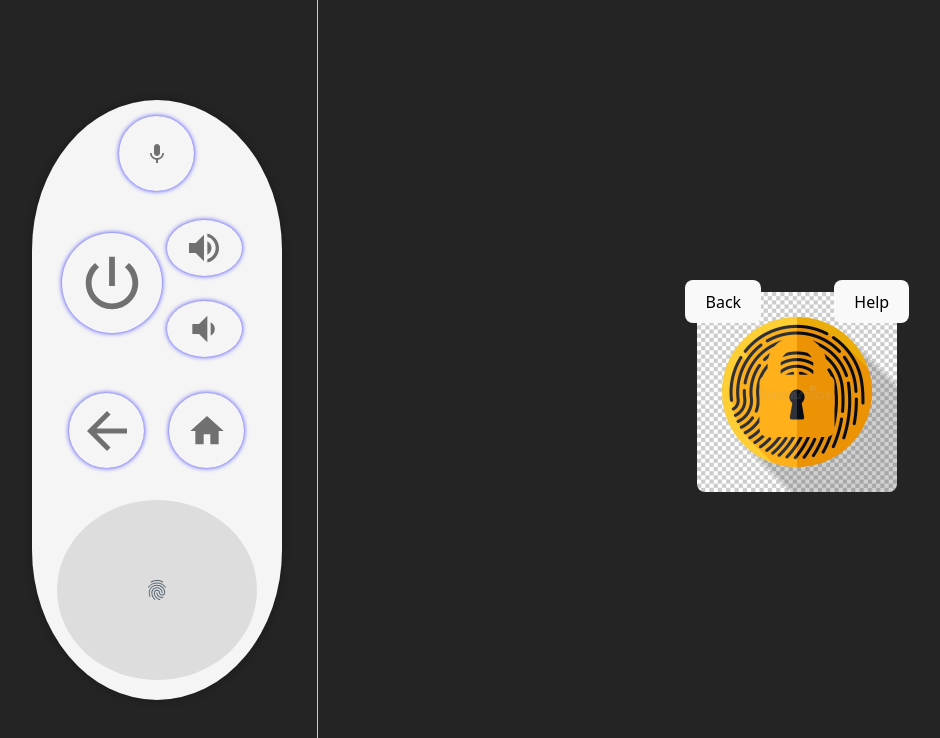
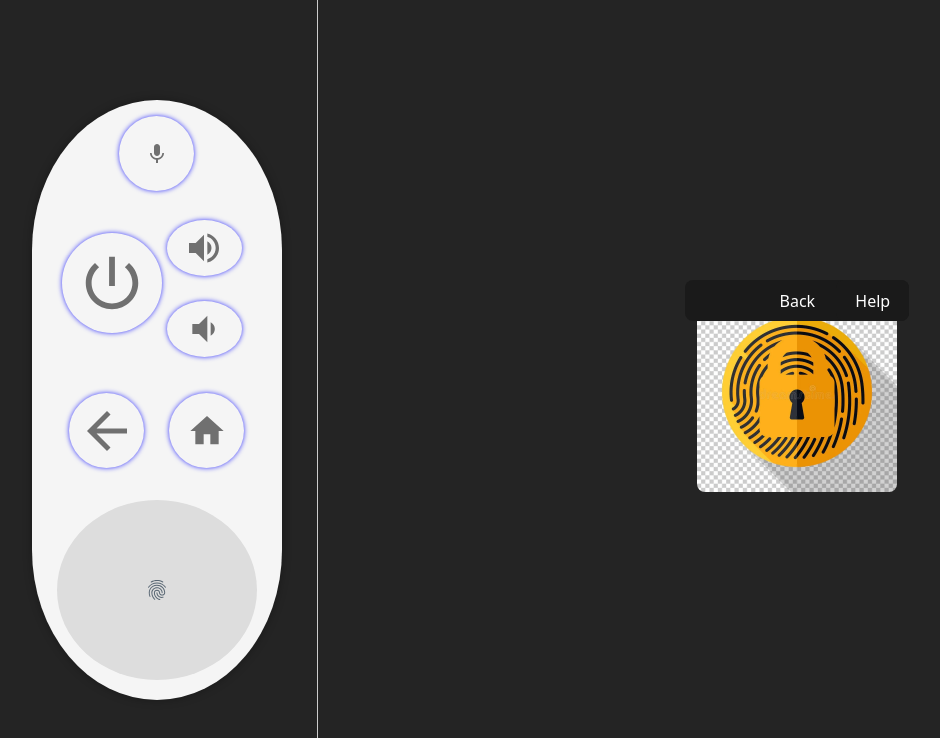
Before and after one commit to Zhai790/CPSC-481, a React (Vite) app in the folder my-react-app/: page /security in a window 1280 px wide. Shown: the top 738 px of the page, without its empty margins (3-943 px from the left). Built offline with nearby package versions, Linux system fonts and the light colour scheme.

Commit message:
Consistency in css styles, trying to fix formatting

```diff
--- /dev/null
+++ b/my-react-app/src/pages/Insights.css
@@ -0,0 +1,31 @@
+.container {
+    padding: 2rem;
+    text-align: center;
+    position: relative;
+  }
+
+  .button {
+    position: absolute;
+    top: 20px;
+    padding: 0.6rem 1.2rem;
+    font-size: 1rem;
+    background-color: #1a1a1a;
+    color: white;
+    border: none;
+    border-radius: 8px;
+    cursor: pointer;
+  }
+
+  .header {
+    margin-bottom: 2rem;
+    font-size: 2rem;
+  }
+
+  .table {
+    width: 80%;
+    margin: 0 auto;
+    border-collapse: collapse;
+    text-align: left;
+    background-color: #fff;
+    color: #000;
+  }
--- a/my-react-app/src/pages/InsightsPage.tsx
+++ b/my-react-app/src/pages/InsightsPage.tsx
@@ -1,12 +1,12 @@
-import React from 'react';
 import { useNavigate } from 'react-router-dom';
+import './Insights.css';
 
 const InsightsPage = () => {
   const navigate = useNavigate();
 
-  // Navigation logic for the back button
+  // navigation logic for the back button
   const handleBackButtonClick = () => {
-    navigate('/parent-home'); // Navigate to the parent-home page
+    navigate('/parent-home');
   };
 
   //help button produces an alert message
@@ -15,22 +15,22 @@ const InsightsPage = () => {
   };
 
   return (
-    <div style={containerStyle}>
+    <div className="container">
       {/* Back Button */}
-      <button onClick={handleBackButtonClick} style={{ ...buttonStyle, left: '20px' }}>
+      <button onClick={handleBackButtonClick} className="button">
         Back
       </button>
 
       {/* Help Button */}
-      <button onClick={handleHelpButtonClick} style={{ ...buttonStyle, right: '20px' }}>
+      <button onClick={handleHelpButtonClick} className="button">
         Help
       </button>
 
-      {/* Header */}
-      <h1 style={headerStyle}>Insights</h1>
+      {/* header */}
+      <h1 className="header">Insights</h1>
 
-      {/* Insights Table */}
-      <table style={tableStyle}>
+      {/* insights Table, to be modified further */}
+      <table className="table">
         <thead>
           <tr>
             <th>Attribute</th>
@@ -64,37 +64,5 @@ const InsightsPage = () => {
   );
 };
 
-// Styles for the component
-const containerStyle: React.CSSProperties = {
-  padding: '2rem',
-  textAlign: 'center',
-  position: 'relative',
-};
-
-const buttonStyle: React.CSSProperties = {
-  position: 'absolute',
-  top: '20px',
-  padding: '0.6rem 1.2rem',
-  fontSize: '1rem',
-  backgroundColor: '#1a1a1a',
-  color: 'white',
-  border: 'none',
-  borderRadius: '8px',
-  cursor: 'pointer',
-};
-
-const headerStyle: React.CSSProperties = {
-  marginBottom: '2rem',
-  fontSize: '2rem',
-};
-
-const tableStyle: React.CSSProperties = {
-  width: '80%',
-  margin: '0 auto',
-  borderCollapse: 'collapse',
-  textAlign: 'left',
-  backgroundColor: '#fff',
-  color: '#000',
-};
 
 export default InsightsPage;
--- a/my-react-app/src/pages/ParentHome.tsx
+++ b/my-react-app/src/pages/ParentHome.tsx
@@ -22,10 +22,10 @@ const ParentHome = () => {
       {/* Back Button */}
       <button onClick={handleBackButtonClick} className="back-button">Back</button>
 
-      {/* Welcome message */}
+      {/*welcome message */}
       <h1 className="welcome-message">Welcome Parent_Name</h1>
 
-      {/* Image Container */}
+      {/*image Container */}
       <div className="image-container">
         <img src="src/assets/360_F_130365758_ETX4W9NYSmhfO8NGnlaHmFkC1Q0osrSx.webp" alt="Main" className="image" />
       </div>
--- /dev/null
+++ b/my-react-app/src/pages/SecurityPage.css
@@ -0,0 +1,42 @@
+.container {
+    position: relative;
+    padding: 2rem;
+    text-align: center;
+  }
+
+  .back-button,
+  .help-button {
+    position: absolute;
+    top: 20px;
+    padding: 0.6rem 1.2rem;
+    font-size: 1rem;
+    background-color: #1a1a1a;
+    color: white;
+    border: none;
+    border-radius: 8px;
+    cursor: pointer;
+  }
+
+  .back-button {
+    left: 20px;
+  }
+
+  .help-button {
+    right: 20px;
+  }
+
+  .fingerprint-button {
+    padding: 2rem;
+    font-size: 2rem;
+    background: url('../assets/fingerprint-icon.webp') no-repeat center center;
+    background-size: cover;
+    width: 200px;
+    height: 200px;
+    border: none;
+    cursor: pointer;
+  }
+
+  .status-text {
+    margin-top: 1rem;
+    font-weight: bold;
+  }
--- a/my-react-app/src/pages/SecurityPage.tsx
+++ b/my-react-app/src/pages/SecurityPage.tsx
@@ -1,5 +1,6 @@
 import { useState, useEffect } from 'react';
 import { useNavigate } from 'react-router-dom';
+import "./SecurityPage.css";
 
 const SecurityPage = () => {
   const navigate = useNavigate();
@@ -8,22 +9,22 @@ const SecurityPage = () => {
   const [timer, setTimer] = useState<number | null>(null);
 
   const handleFingerprintButtonPress = () => {
-    // Navigate to the Parent Home page
+    //navigate to the Parent Home page
     setTimeout(() => {
       navigate("/parent-home");
-    }, 500); // Delay before navigating
+    }, 500); //slight delay before navigating
   };
 
-  // Timer to track how long the button is held
+  //timer to track how long the button is held
   const handleMouseDown = () => {
     setIsHolding(true);
     setHoldingTime(0);
 
-    // Set the timer to automatically trigger navigation after 3 seconds
+    //set the timer to automatically trigger navigation after 3 seconds
     const countdownTimer = setInterval(() => {
       setHoldingTime((prevTime) => {
-        if (prevTime >= 3) {
-          // Automatically navigate once 3 seconds have passed
+        if (prevTime >= 2) {
+          // we automatically navigate once 2 seconds have passed
           handleFingerprintButtonPress();
           clearInterval(countdownTimer);
         }
@@ -31,28 +32,28 @@ const SecurityPage = () => {
       });
     }, 1000);
 
-    setTimer(countdownTimer); // Save the interval ID to clear it later if needed
+    setTimer(countdownTimer); //save the interval ID to clear it later if needed
   };
 
   const handleMouseUp = () => {
     if (isHolding) {
       setIsHolding(false);
-      clearInterval(timer!); // Clear the timer when the mouse is released
+      clearInterval(timer!); // we clear the timer when the mouse is released
     }
   };
 
-  // Back button logic
+  // back button logic
   const handleBackButtonClick = () => {
-    navigate('/'); // Navigate to the Welcome page
+    navigate('/'); // navigate to the Welcome page
   };
 
-  // Help button logic
+  //help button logic
   const handleHelpButtonClick = () => {
     alert("This is the help page. Please hold the fingerprint button for access.");
   };
 
   useEffect(() => {
-    // Cleanup interval if the component is unmounted
+    // cleanup interval if the component is unmounted
     return () => {
       if (timer) {
         clearInterval(timer);
@@ -62,42 +63,25 @@ const SecurityPage = () => {
 
 
   return (
-    <div style={{ position: 'relative', padding: '2rem', textAlign: 'center' }}>
-      {/* Back Button */}
-      <button
-        onClick={handleBackButtonClick}
-        style={{ position: 'absolute', top: '20px', left: '20px' }}
-      >
+    <div className="container">
+    <button onClick={handleBackButtonClick} className="back-button">
       Back
     </button>
 
-      {/* Help Button */}
-      <button
-        onClick={handleHelpButtonClick}
-        style={{ position: 'absolute', top: '20px', right: '20px' }}
-      >
+    <button onClick={handleHelpButtonClick} className="help-button">
       Help
     </button>
 
-      {/* Fingerprint Button */}
     <button
       onMouseDown={handleMouseDown}
       onMouseUp={handleMouseUp}
-        style={{
-          padding: '2rem',
-          fontSize: '2rem',
-          background: 'url(src/assets/fingerprint-icon.webp) no-repeat center center',
-          backgroundSize: 'cover',
-          width: '200px',
-          height: '200px',
-          border: 'none',
-          cursor: 'pointer',
-        }}
+      className="fingerprint-button"
     >
     </button>
 
-      {/* Text below the fingerprint button */}
-      <p>{isHolding ? `Scanning Fingerprint, please keep kolding...` : ''}</p>
+    <p className="status-text">
+      {isHolding ? `Scanning Fingerprint, please keep holding...` : ''}
+    </p>
   </div>
 );
 };
--- a/my-react-app/src/pages/Settings.tsx
+++ b/my-react-app/src/pages/Settings.tsx
@@ -4,17 +4,17 @@ import { useNavigate } from 'react-router-dom';
 const Settings = () => {
   const navigate = useNavigate();
 
-  // Navigation logic for the back button
+  //navigation logic for the back button
   const handleBackButtonClick = () => {
-    navigate('/parent-home'); // Navigate to the Welcome page
+    navigate('/parent-home'); //navigate to the Welcome page
   };
 
-  // Navigation logic for the help button
+  // navigation logic for the help button
   const handleHelpButtonClick = () => {
     alert("This is the help page. You can configure your settings here.");
   };
 
-  // Button click handlers for each of the settings options
+  // button click handlers for each of the settings options(3 to be added)
   const handleContentFilteringClick = () => {
     alert("Content Filtering settings will be here.");
   };
@@ -28,7 +28,7 @@ const Settings = () => {
   };
 
   const handleGeneralSettingsClick = () => {
-    navigate('/general-settings'); // Navigate to the general settings page
+    navigate('/general-settings'); //navigate to the general settings page
   };
 
   return (
@@ -71,7 +71,7 @@ const Settings = () => {
   );
 };
 
-// Button styling reused for all buttons
+//button styling reused for all buttons
 const buttonStyle: React.CSSProperties = {
   padding: '1rem 2rem',
   fontSize: '1.2rem',
```
Also changed, not shown: my-react-app/src/pages/ParentHome.css (+6 -6 lines), my-react-app/src/pages/Welcome.css (+5 -4 lines). Lines whose indentation alone changed are shown as unchanged.
